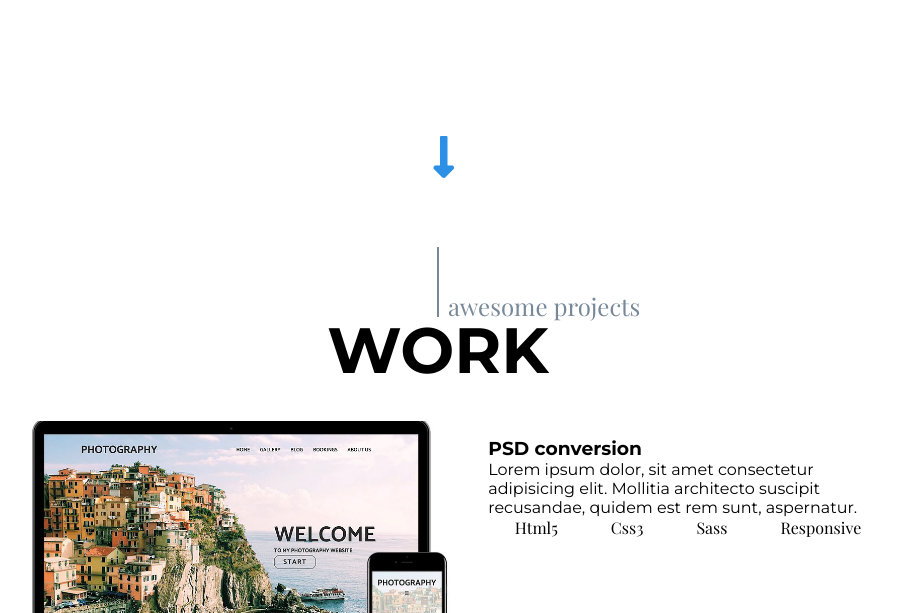
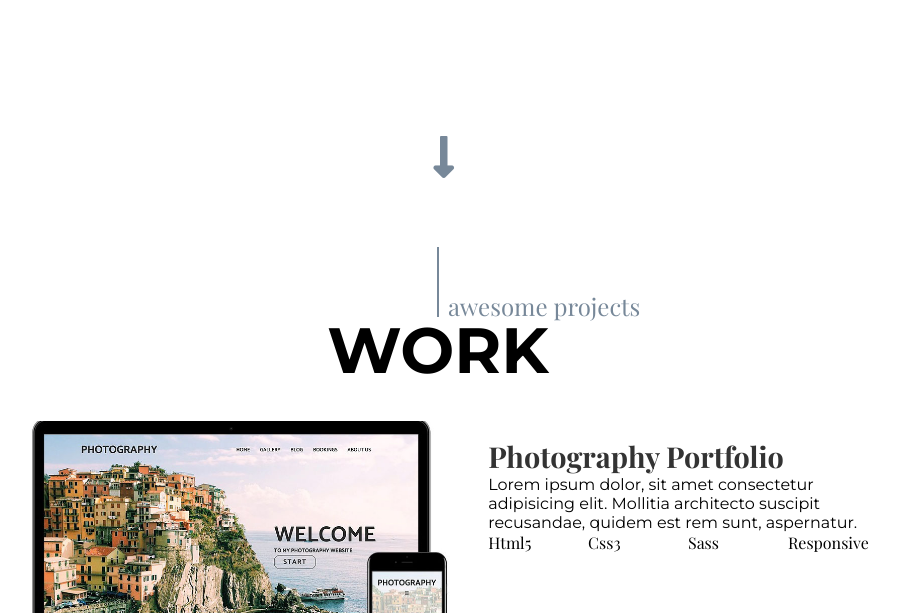
Before and after one commit to nicsalsa/portfolio, a website: page index.html in a window 1280 px wide. Shown: the part 2187-2800 px from the top of the page, without its empty margins (202-1101 px from the left). Drawn offline with nearby package versions, Linux system fonts and the light colour scheme; some packages are replaced by stand-ins of ours; files that its build step writes are made by us from their sources; a script that the page names is missing.

Commit message:
pushing to save

```diff
--- a/index.html
+++ b/index.html
@@ -173,7 +173,7 @@
                 </div>
                 <figcaption class="block__fig__figcap">
                     <h3 class="block__fig__figcap--heading">
-                        PSD conversion
+                        Photography Portfolio
                     </h3>
                     <p class="block__fig__figcap--text">
                         Lorem ipsum dolor, sit amet consectetur adipisicing elit. Mollitia architecto suscipit recusandae, quidem est rem sunt, aspernatur.
@@ -193,7 +193,7 @@
                 </div>
                 <figcaption class="block__fig__figcap">
                     <h3 class="block__fig__figcap--heading">
-                        Quiz app using Javascript
+                        To Bang or not to Bang!
                     </h3>
                     <p class="block__fig__figcap--text">
                         Lorem ipsum dolor, sit amet consectetur adipisicing elit. Mollitia architecto suscipit recusandae, quidem est rem sunt, aspernatur.
@@ -207,7 +207,7 @@
                 </div>
                 <figcaption class="block__fig__figcap">
                     <h3 class="block__fig__figcap--heading">
-                        React app
+                        MoonDollar Coffee Cocktails
                     </h3>
                     <p class="block__fig__figcap--text">
                         Lorem ipsum dolor, sit amet consectetur adipisicing elit. Mollitia architecto suscipit recusandae, quidem est rem sunt, aspernatur.
--- a/src/styles/partials/_global.scss
+++ b/src/styles/partials/_global.scss
@@ -31,7 +31,7 @@ li {
   right: 0;
   bottom: 0;
   left: 50%;
-  color: $color-accent2;
+  color: $color-darkgrey;
   font-size: 3rem;
   transform: translateX(-2.4%);
 }
--- a/src/styles/partials/_portfolio.scss
+++ b/src/styles/partials/_portfolio.scss
@@ -22,15 +22,20 @@
          width: 40%;
          flex: 0 1 40%;
          transform: translateX(0);
-      }
-      &__figcap {
+
+         &--heading {
+            font-family: $font-serif;
+            font-size: 1.8rem;
+            color: #333;
+         }
          &--list {
             display: flex;
-            justify-content: space-around;
+            justify-content: flex-start;
             align-items: center;
             flex-direction: row;
             &--item {
                font-family: $font-serif;
+               flex: 1 0 40px;
             }
          }
       }
```
